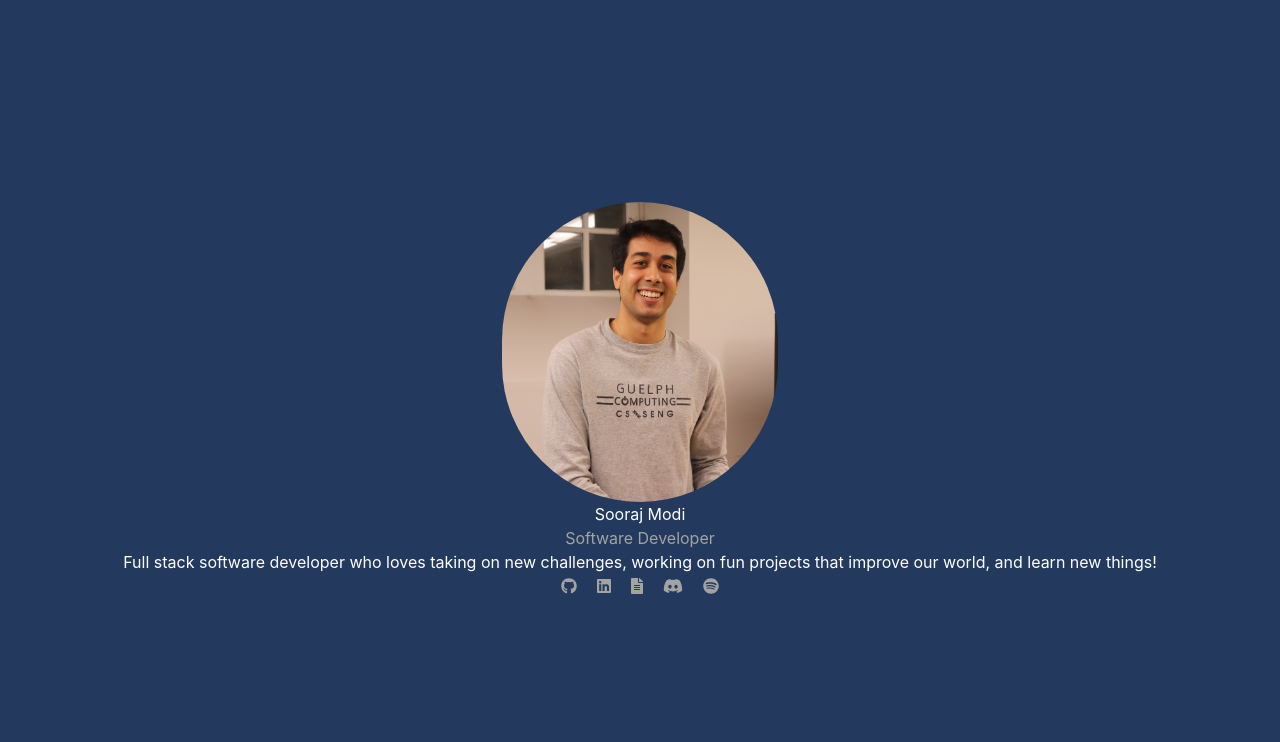
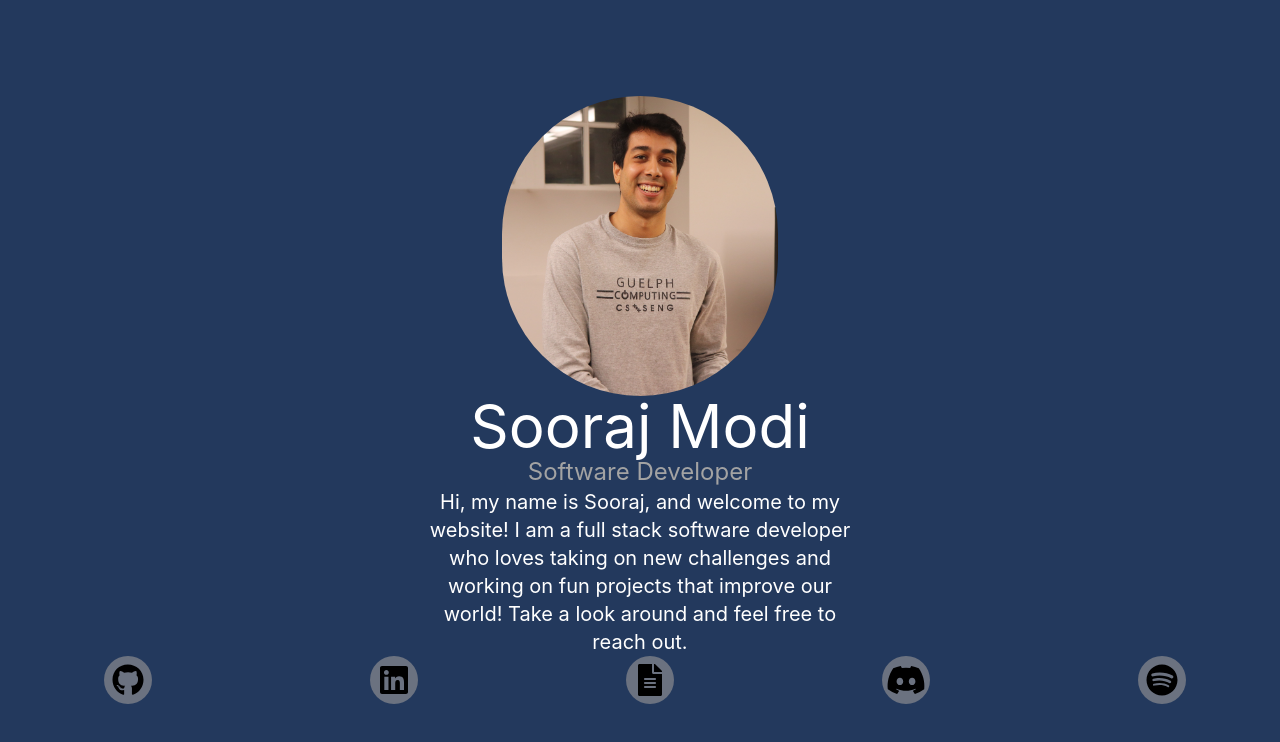
Before and after one commit to SoorajModi/soorajmodicom, a React (Create React App) app: page / in a window 1280 px wide. Shown: the top 742 px of the page. Built offline with nearby package versions, Linux system fonts and the light colour scheme.

Commit message:
UI improvements

```diff
--- a/src/components/fontAwesomeLink.tsx
+++ b/src/components/fontAwesomeLink.tsx
@@ -8,9 +8,11 @@ interface Props {
 
 function FontAwesomeLink({ icon, href }: Props) {
   return (
-    <a href={href} target="_blank" rel="noreferrer">
-      <FontAwesomeIcon icon={icon} />
-    </a>
+    <div className="flex rounded-full bg-gray-500 h-12 w-12">
+      <a href={href} target="_blank" rel="noreferrer" className="grid place-items-center w-full text-black">
+        <FontAwesomeIcon icon={icon} size="2x" />
+      </a>
+    </div>
   );
 }
 
--- a/src/pages/header/components/links.tsx
+++ b/src/pages/header/components/links.tsx
@@ -9,7 +9,7 @@ import { FontAwesomeLink } from '../../../components';
 
 function Links() {
   return (
-    <div className="text-neutral-400 space-x-5">
+    <div className="text-neutral-400 space-x-5 grid grid-rows-1 grid-cols-5 justify-items-center">
       <FontAwesomeLink icon={faGithub} href="https://github.com/SoorajModi" />
       <FontAwesomeLink icon={faLinkedin} href="https://www.linkedin.com/in/soorajmodi/" />
       <FontAwesomeLink icon={faFileAlt} href="/" />
--- a/src/pages/header/components/message.tsx
+++ b/src/pages/header/components/message.tsx
@@ -2,9 +2,12 @@ import React from 'react';
 
 function Message() {
   return (
-    <h3>
-      Full stack software developer who loves taking on new challenges, working on fun projects that
-      improve our world, and learn new things!
+    <h3 className="text-xl grid justify-items-center">
+      <div className="w-1/3">
+        Hi, my name is Sooraj, and welcome to my website! I am a full stack software developer
+        who loves taking on new challenges and working on fun projects that improve our world!
+        Take a look around and feel free to reach out.
+      </div>
     </h3>
   );
 }
--- a/src/pages/header/components/name.tsx
+++ b/src/pages/header/components/name.tsx
@@ -1,7 +1,7 @@
 import React from 'react';
 
 function Name() {
-  return <h1>Sooraj Modi</h1>;
+  return <h1 className="text-6xl">Sooraj Modi</h1>;
 }
 
 export default Name;
--- a/src/pages/header/components/title.tsx
+++ b/src/pages/header/components/title.tsx
@@ -1,7 +1,7 @@
 import React from 'react';
 
 function Title() {
-  return <h2 className="text-neutral-400">Software Developer</h2>;
+  return <h2 className="text-neutral-400 text-2xl">Software Developer</h2>;
 }
 
 export default Title;
```
